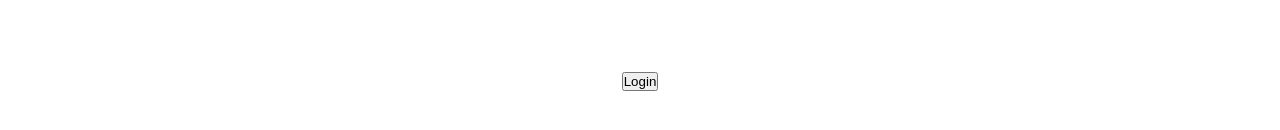
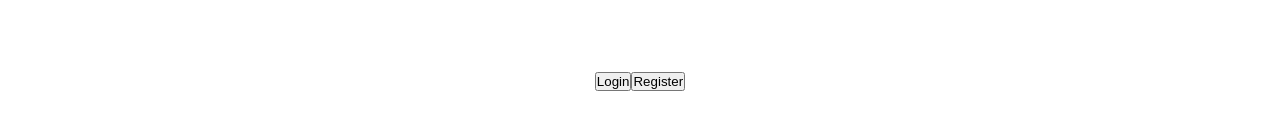
Before and after one commit to Kami0rn/TaskManager, a React (Create React App) app in the folder frontend/: page /router in a window 1280 px wide. Shown: the part 320-450 px from the top of the page. Built offline with nearby package versions, Linux system fonts and the light colour scheme.

Commit message:
register

```diff
--- a/frontend/src/pages/router/Router.tsx
+++ b/frontend/src/pages/router/Router.tsx
@@ -7,6 +7,7 @@ const Router = () =>  {
   return (
     <div className="allss">
         <Link id='login' to='/login' className="Link"><button>Login</button></Link>
+        <Link id='login' to='/register' className="Link"><button>Register</button></Link>
     </div>
   )
 }
```
Also changed, not shown: 2 other files (tests, documents, lock files or other folders).
